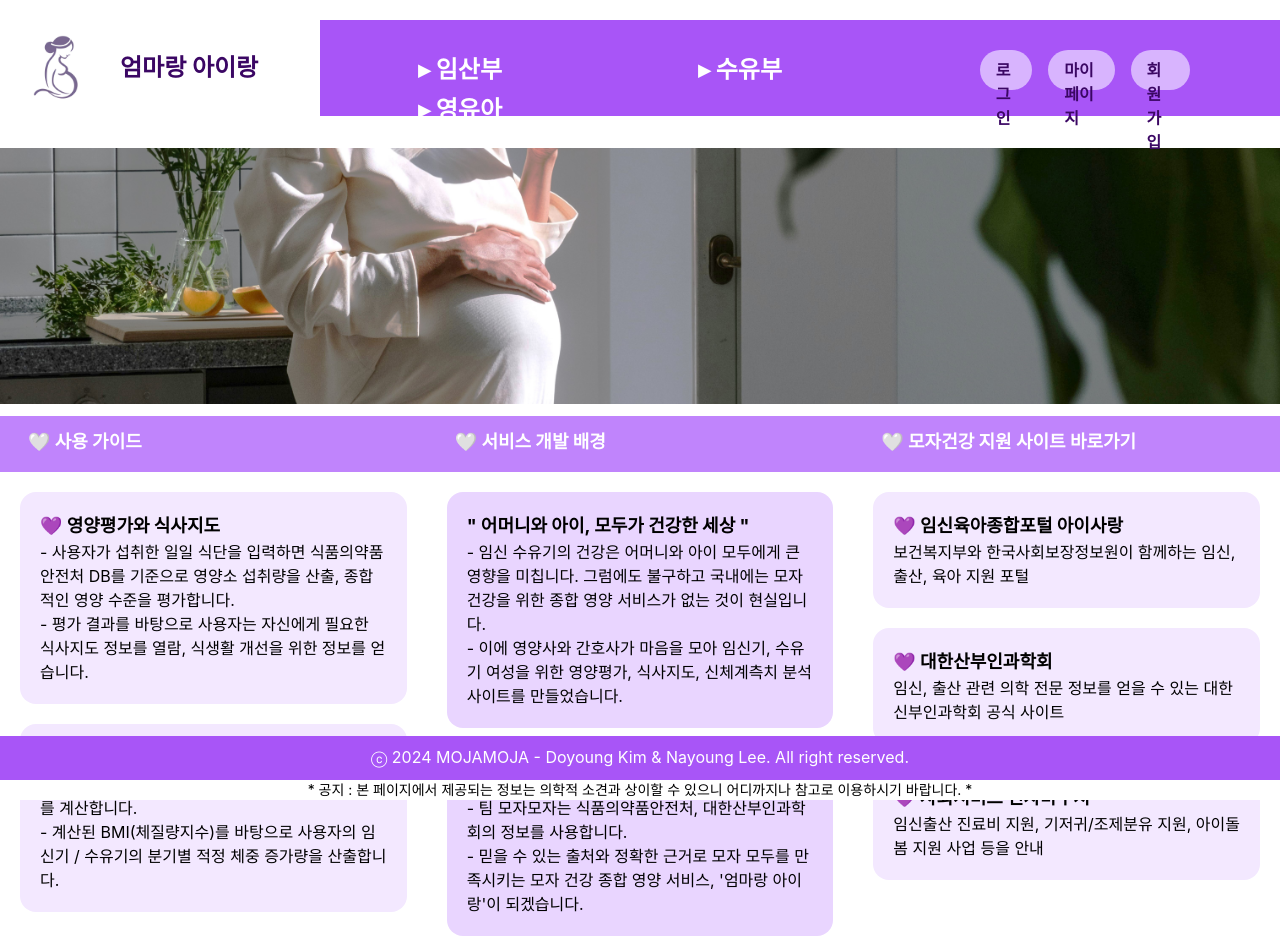
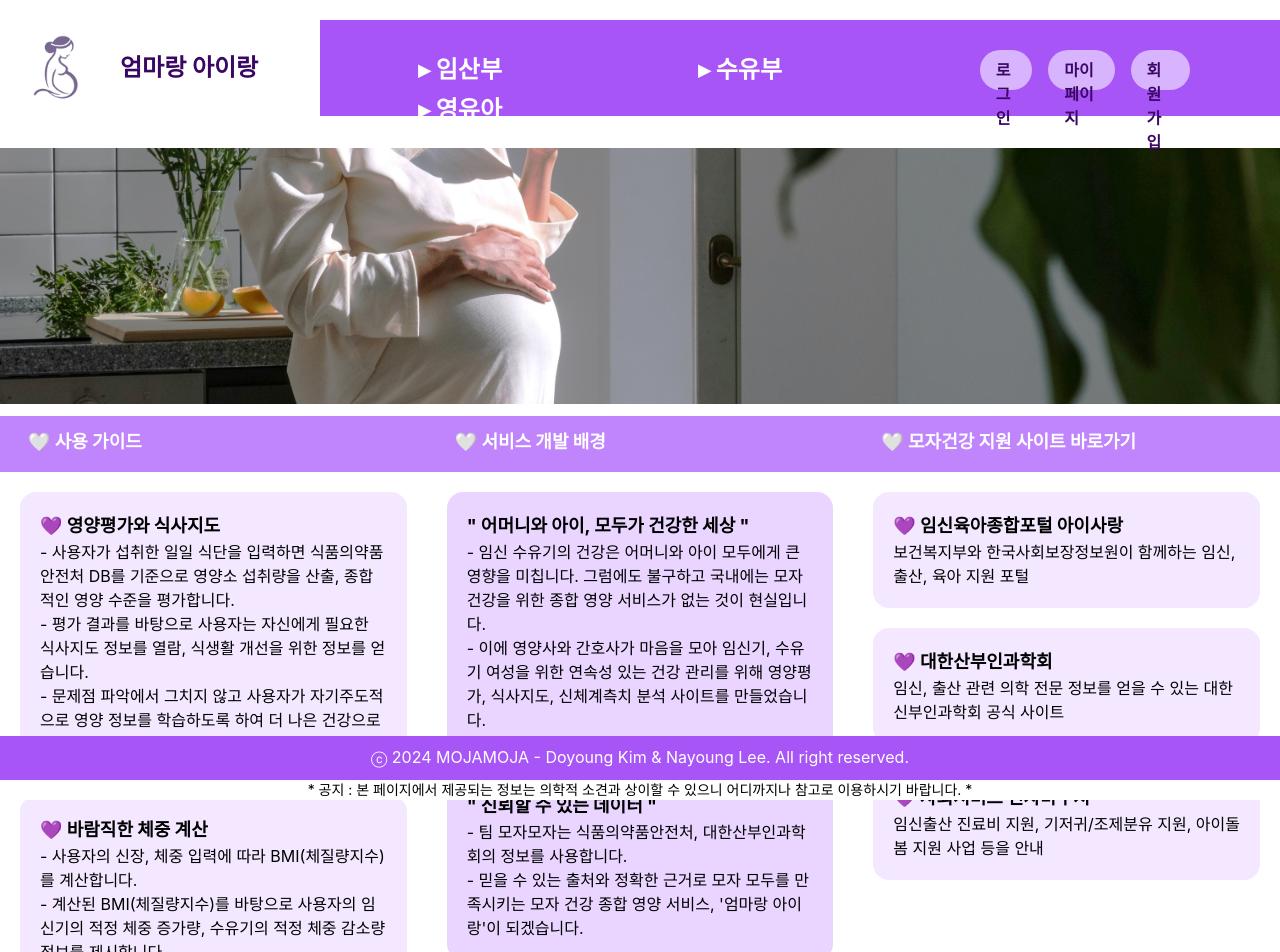
Before and after one commit to DoyoungKim273/2, a React (Create React App) app in the folder mini/: page / in a window 1280 px wide. Shown: the top 952 px of the page. Built offline with nearby package versions, Linux system fonts and the light colour scheme.

Commit message:
일부 수정

```diff
--- a/mini/src/main/Intromain.js
+++ b/mini/src/main/Intromain.js
@@ -12,7 +12,8 @@ export default function Intromain() {
         <div className="m-5 p-5 bg-purple-200  rounded-2xl">
         <div className="font-bold text-lg"> " 어머니와 아이, 모두가 건강한 세상 "</div>
         <div>- 임신 수유기의 건강은 어머니와 아이 모두에게 큰 영향을 미칩니다. 그럼에도 불구하고 국내에는 모자 건강을 위한 종합 영양 서비스가 없는 것이 현실입니다.<br/>
-        - 이에 영양사와 간호사가 마음을 모아 임신기, 수유기 여성을 위한 영양평가, 식사지도, 신체계측치 분석 사이트를 만들었습니다.</div>
+        - 이에 영양사와 간호사가 마음을 모아 임신기, 수유기 여성을 위한 연속성 있는 건강 관리를 위해 영양평가, 식사지도, 신체계측치 분석 사이트를 만들었습니다.
+        </div>
         </div>
         <div className="m-5 p-5 bg-purple-200  rounded-2xl">
         <div className="font-bold text-lg"> " 신뢰할 수 있는 데이터 "</div>
--- a/mini/src/main/Noticemain.js
+++ b/mini/src/main/Noticemain.js
@@ -12,14 +12,16 @@ export default function Noticemain() {
             <div className="font-bold text-lg"> 💜 영양평가와 식사지도</div>
             <div>
               - 사용자가 섭취한 일일 식단을 입력하면 식품의약품안전처 DB를 기준으로 영양소 섭취량을 산출, 종합적인 영양 수준을 평가합니다.<br/>
-              - 평가 결과를 바탕으로 사용자는 자신에게 필요한 식사지도 정보를 열람, 식생활 개선을 위한 정보를 얻습니다.
+              - 평가 결과를 바탕으로 사용자는 자신에게 필요한 식사지도 정보를 열람, 식생활 개선을 위한 정보를 얻습니다.<br/>
+              - 문제점 파악에서 그치지 않고 사용자가 자기주도적으로 영양 정보를 학습하도록 하여 더 나은 건강으로의 발걸음을 지원합니다.
             </div>
           </li>
           <li className="m-5 p-5 bg-purple-100 rounded-2xl">
             <div className="font-bold text-lg"> 💜 바람직한 체중 계산</div>
             <div>
               - 사용자의 신장, 체중 입력에 따라 BMI(체질량지수)를 계산합니다.<br/>
-              - 계산된 BMI(체질량지수)를 바탕으로 사용자의 임신기 / 수유기의 분기별 적정 체중 증가량을 산출합니다.
+              - 계산된 BMI(체질량지수)를 바탕으로 사용자의 임신기의 적정 체중 증가량, 수유기의 적정 체중 감소량 정보를 제시합니다.<br/>
+              - 수치 도출의 근거는 대한산부인과학회의 자료를 바탕으로 합니다.
             </div>
           </li>
         </ul>
```
